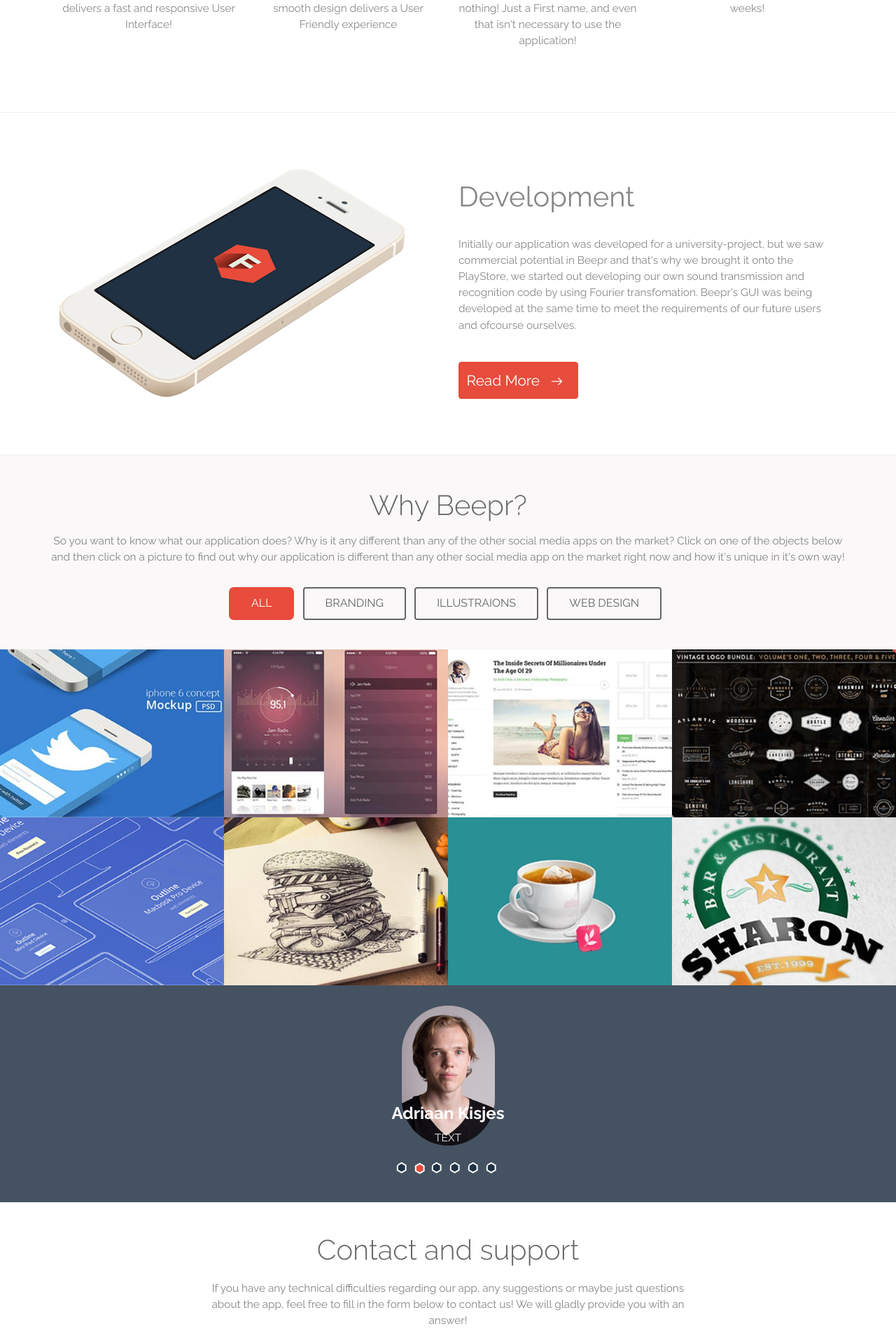
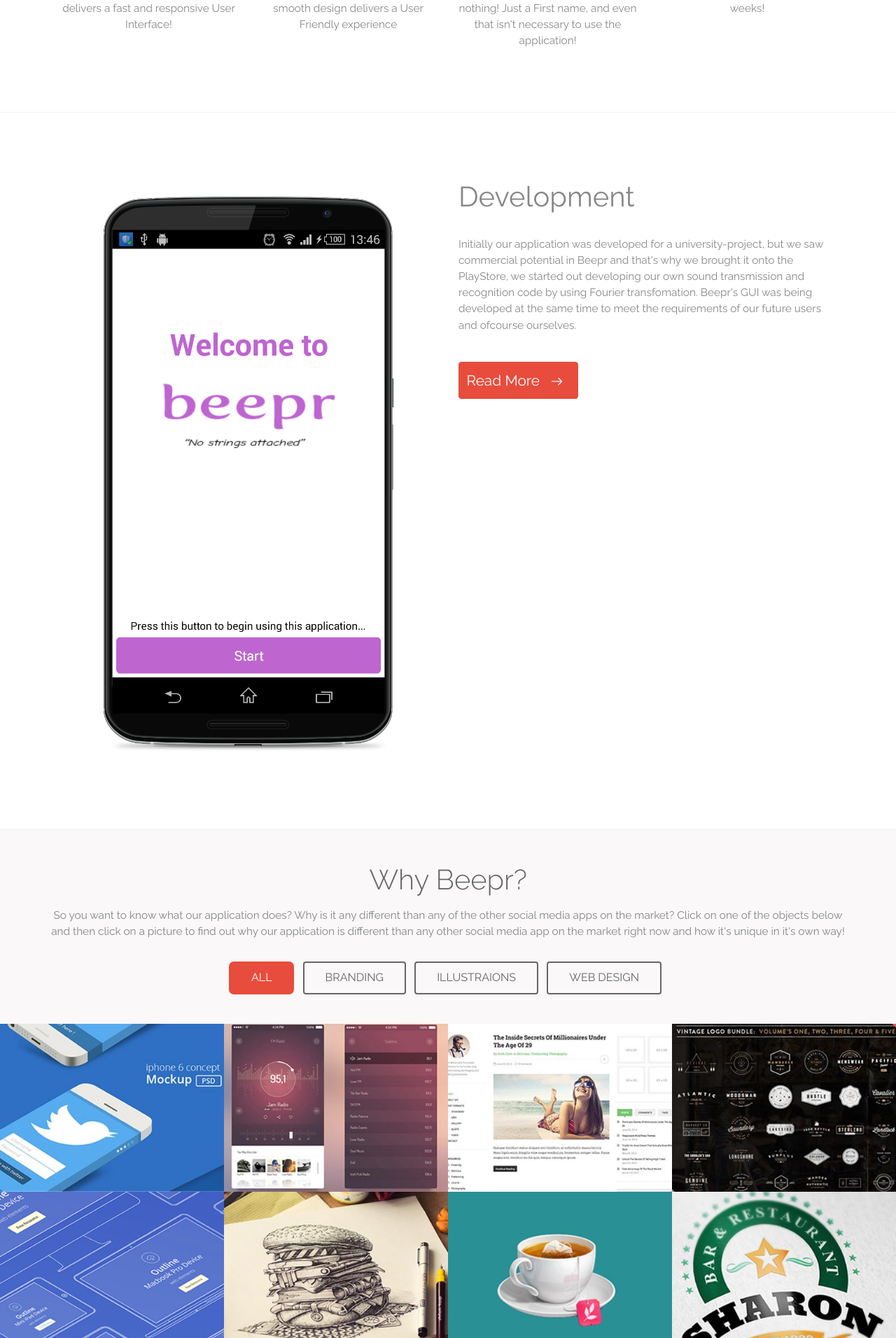
Before and after one commit to incognitone/incognitone.github.io, a Jekyll site: the page index.html, which Jekyll copies as it is, in a window 1280 px wide. Shown: the part 1032-2944 px from the top of the page at 70% size. Built offline with Jekyll 4.4.1, drawn with Linux system fonts in a browser that asks for light colours.

Commit message:
Upgrade-test

```diff
--- a/index.html
+++ b/index.html
@@ -115,7 +115,7 @@
 		<div class="about">
 			<div class="container">
 				<div class="col-md-6 divice">
-					<img class="img-responsive" src="images/divice.png" title="divice" />
+					<img class="img-responsive" src="images/Android-model.png" title="divice" />
 				</div>
 				<div class="col-md-6 divice-info">
 					<h3>Development</h3>
@@ -311,7 +311,9 @@
 						    <div class="modal-content light-box-info">
 						    <button type="button" class="close" data-dismiss="modal" aria-hidden="true"><img src="images/close.png" title="close" /></button>
 						     <h3>Place Yours content here</h3>
-						     <p>Lorem ipsum dolor sit amet, consectetur adipiscing elit. Mauris egestas orci et blandit dictum. Interdum et malesuada fames ac ante ipsum primis in faucibus. Interdum et malesuada fames ac ante ipsum primis in faucibus. Quisque posuere diam et est hendrerit, eget sodales lectus tincidunt. Etiam suscipit orci sapien, at molestie lorem imperdiet vitae. Fusce nunc eros, congue non hendrerit sed, lobortis scelerisque magna. Ut in nunc sem. Integer bibendum enim et erat molestie, sed interdum nisl ultricies. In hac habitasse platea dictumst. Nullam sem diam, tincidunt dapibus tellus pulvinar, pulvinar tempus dui. Integer eu faucibus arcu. Duis adipiscing commodo ipsum dapibus elementum.</p>
+						     <p></p>
+						     <p></p>
+						     <p></p>
 						    </div>
 						  </div>
 						</div>
```
Also changed, not shown: images/Android-model.png (added), 1 other file.
